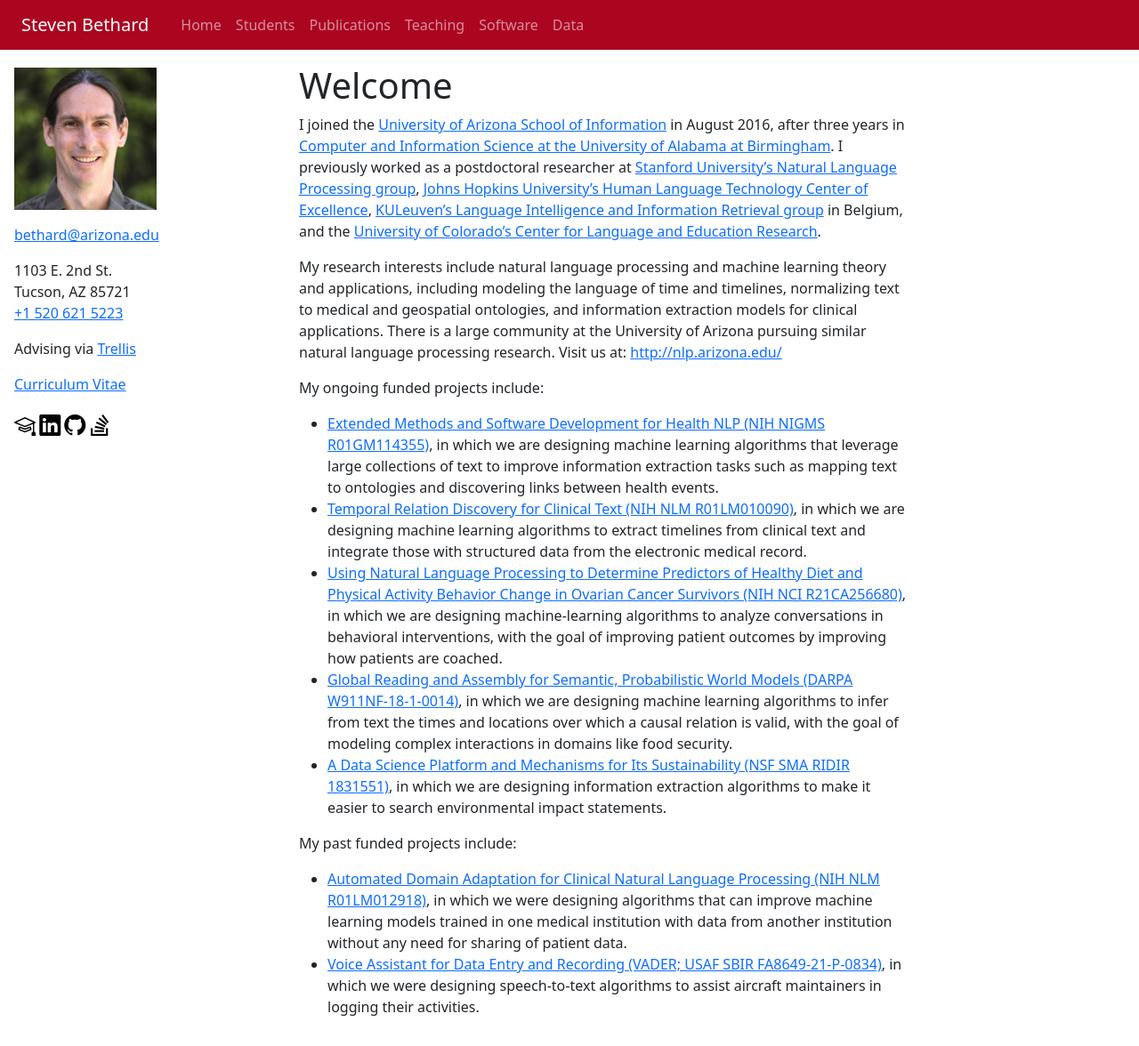
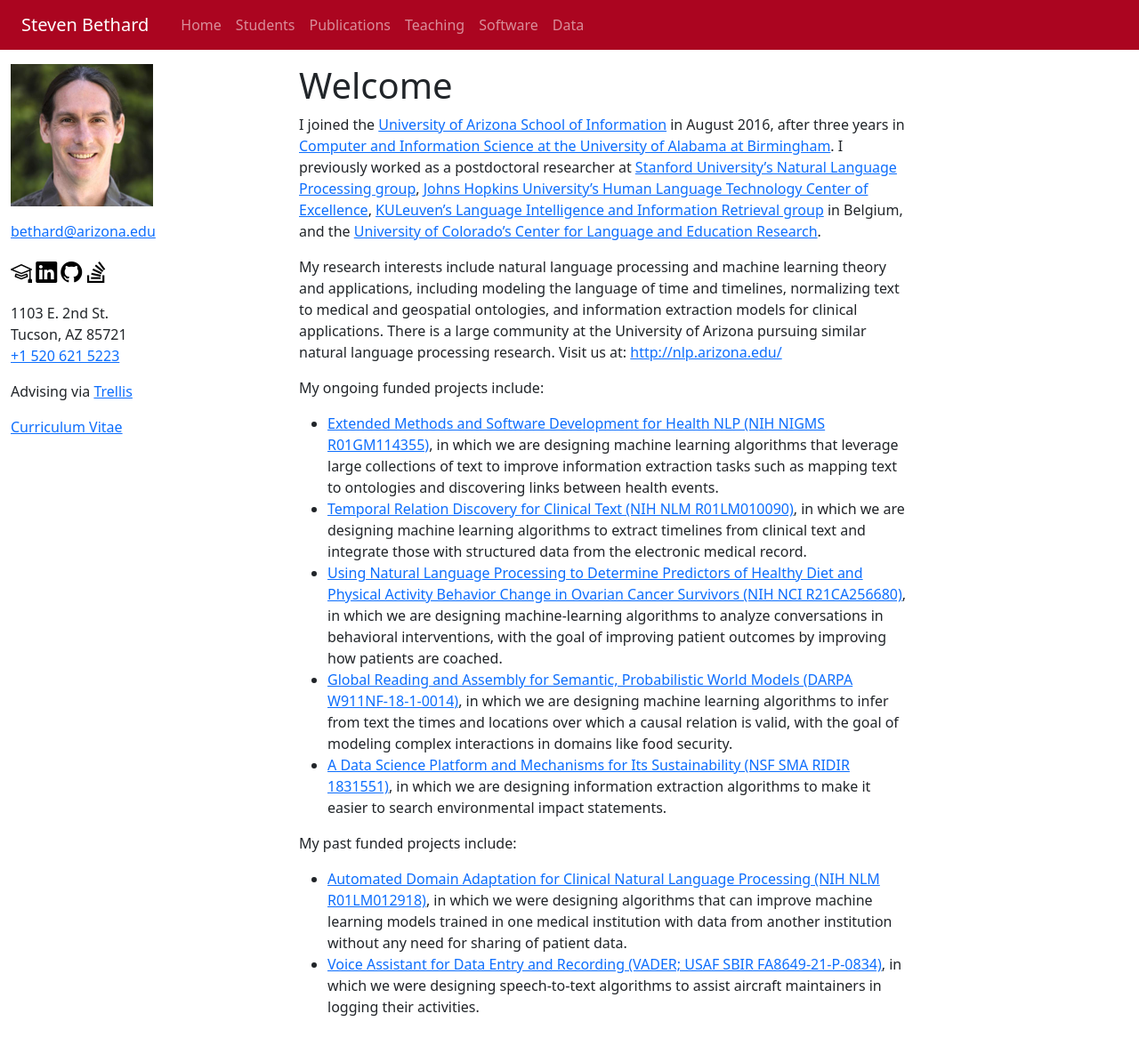
Before and after one commit to bethard/bethard.github.io, a Jekyll site: the page built from index.md, in a window 1280 px wide. Shown: the whole page at 89% size. Built offline with Jekyll 4.4.1, drawn with Linux system fonts in a browser that asks for light colours.

Commit message:
Further refinements of mobile layout

```diff
--- a/_layouts/default.html
+++ b/_layouts/default.html
@@ -28,12 +28,20 @@
     <div class="container-fluid py-3">
       <div class="row">
         <aside class="col-sm-3 col-xs-12" style="min-width: 12em">
-          <div class="p-1">
+          <div class="row row-cols-sm-1 row-cols-xs-2">
+            <div class="col">
               <p>
                 <img alt="{{site.author.name}}" src="{{ '/assets/images' | relative_url }}/{{site.author.photo}}" width="160" height="160"></img>
               </p>
               <p>
                 <a rel="me" href="mailto:{{ site.author.email }}">{{ site.author.email }}</a><br/>
+              </p>
+            </div>
+            <div class="col">
+              <p>
+                {% for social_site in site.author.social %}
+                <a rel="me" title="{{site.author.name}} at {{social_site.name}}" href="{{social_site.link}}" target="_blank"><i class="bi bi-{{social_site.icon}}"></i></a>
+                {% endfor -%}
               </p>
               <p>
                 {{ site.author.address.street }}<br/>
@@ -48,11 +56,7 @@
               <p>
                 <a rel="me" href="{{ '/assets' | relative_url }}/{{site.author.cv}}">Curriculum Vitae</a>
               </p>
-            <p>
-              {% for social_site in site.author.social %}
-              <a rel="me" title="{{site.author.name}} at {{social_site.name}}" href="{{social_site.link}}" target="_blank"><i class="bi bi-{{social_site.icon}}"></i></a>
-              {% endfor -%}
-            </p>
+            </div>
           </div>
         </aside>
         <div class="col" style="max-width: 720px;">
```
Lines whose indentation alone changed are shown as unchanged.
